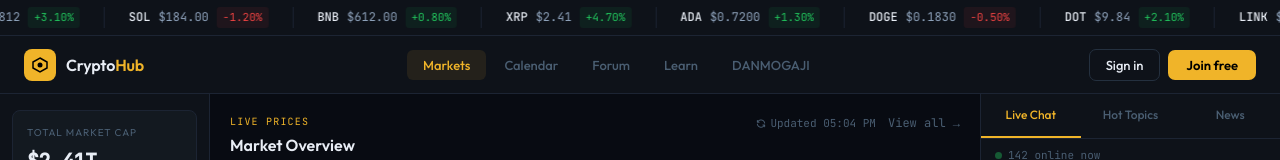
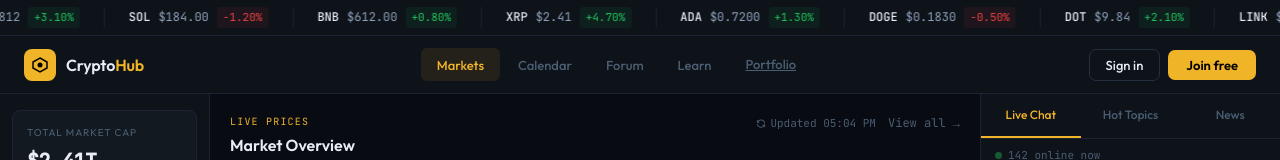
Before and after one commit to Krypto-Web/cryptohub, a plain HTML site: page index.html in a window 1280 px wide. Shown: the top 160 px of the page. Drawn offline with Linux system fonts and the light colour scheme; no server answers.

Commit message:
Replace DANMOGAJI button with Portfolio link

```diff
--- a/index.html
+++ b/index.html
@@ -32,7 +32,7 @@
       <button class="tab" data-page="calendar">Calendar</button>
       <button class="tab" data-page="forum">Forum</button>
       <button class="tab" data-page="learn">Learn</button>
-      <button class="tab" data-page="danmogaji">DANMOGAJI</button>
+      <a href="pages/portfolio.html" class="tab">Portfolio</a>
     </div>
     <div class="nav-right">
       <button class="signin-btn">Sign in</button>
```
